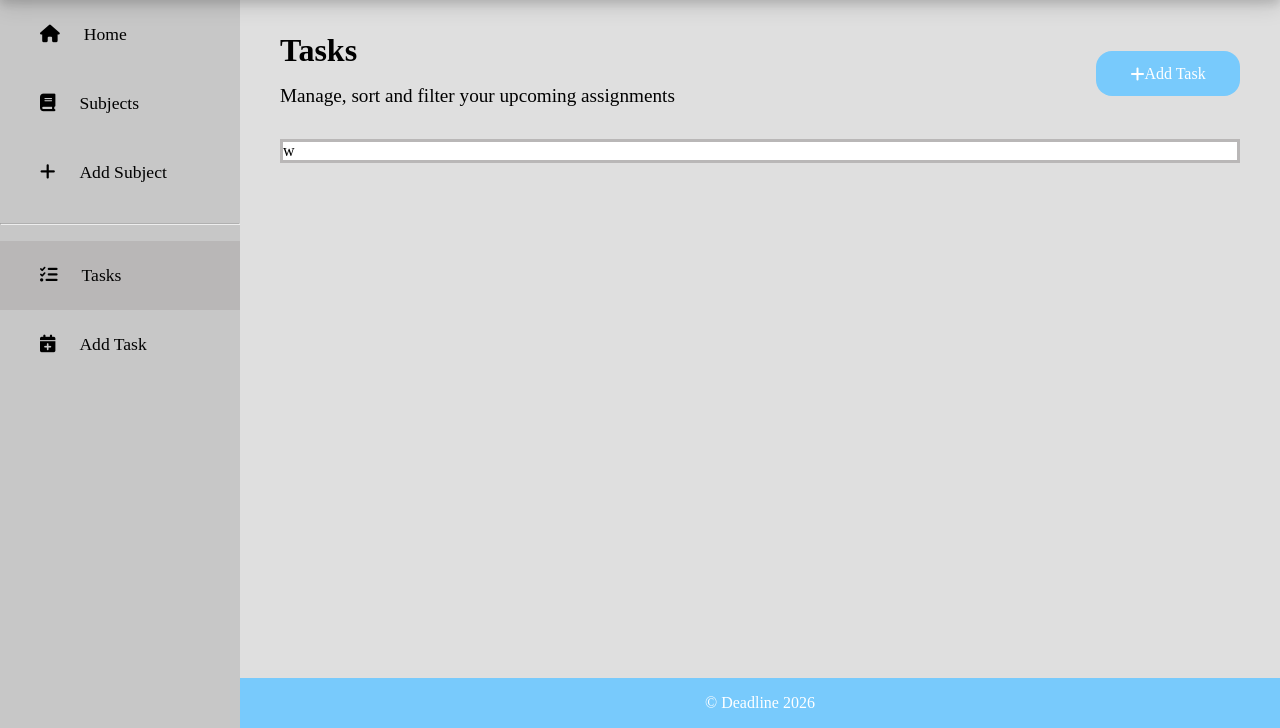
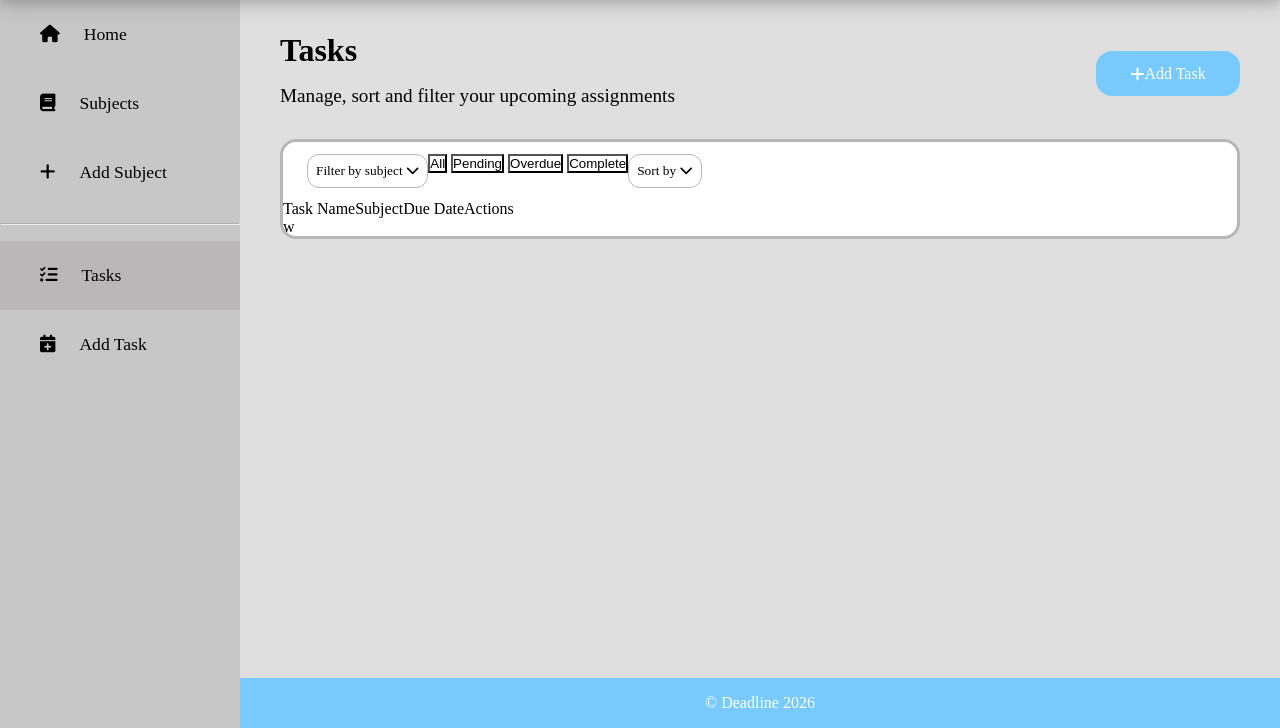
Before and after one commit to 23062bhs/deadline, a Flask app: page /tasks in a window 1280 px wide. Shown: the part 72-800 px from the top of the page. Run offline with Flask 3, Linux system fonts and the light colour scheme; data comes from the database, SQL or seed files in the repository; both versions use the stored data as it was after the commit; some libraries are stand-ins or nearby versions; some web fonts are replaced.

Commit message:
started working on task list by adding buttons

```diff
--- a/static/script.js
+++ b/static/script.js
@@ -1,6 +1,6 @@
 // allows menu button to show task dropdown on click
 function toggleMenu(event, button) {
-    event.stopPropagation(); // stops the click from bubbling up to window.onclick, which would immediately close the dropdown I'm trying to open
+    event.stopPropagation(); // stops the click from propagating up to window.onclick, which would immediately close the dropdown I'm trying to open
     const dropdown = button.nextElementSibling;
 
     const isHidden = window.getComputedStyle(dropdown).display === 'none';
--- a/static/style.css
+++ b/static/style.css
@@ -705,10 +705,48 @@ td {
 
 /* tasks page */
 .task-list-container {
+    font-family: 'Satoshi';
     margin-top: 2rem;
-    border: #b9b7b7 0.2rem solid;
+    border: #b7b7b7 0.2rem solid;
+    border-radius: 1rem;
+}
+
+.tasks-toolbar {
+    background-color: #ffffff;
+    padding: 0.75rem 0 0.75rem 1.5rem;
+    border-top-left-radius: 0.85rem;
+    border-top-right-radius: 0.85rem;
+    display: flex;
+}
+
+.filter-subject-btn {
+    font-family: 'Satoshi';
+    background-color: #ffffff;
+    padding: 0.5rem;
+    border-radius: 0.75rem;
+    border: #b7b7b7 0.1rem solid;
+}
+
+.status-btn {
+    background-color: #ffffff;
+}
+
+.sort-btn {
+    font-family: 'Satoshi';
+    background-color: #ffffff;
+    padding: 0.5rem;
+    border-radius: 0.75rem;
+    border: #b7b7b7 0.1rem solid;
+
+}
+
+.list-headers {
+    background-color: #ffffff;
+    display: flex;
 }
 
 .task-list {
     background-color: #ffffff;
+    border-bottom-left-radius: 0.85rem;
+    border-bottom-right-radius: 0.85rem;
 }
--- a/templates/tasks.html
+++ b/templates/tasks.html
@@ -18,7 +18,20 @@
 <!-- task list -->
 <div class="task-list-container">
     <div class="tasks-toolbar">
-
+        <button class="filter-subject-btn">Filter by subject <i class="fa-solid fa-chevron-down"></i></button>
+        <div class="status-options">
+            <button class="status-btn">All</button>
+            <button class="status-btn">Pending</button>
+            <button class="status-btn">Overdue</button>
+            <button class="status-btn">Complete</button>
+        </div>
+        <button class="sort-btn">Sort by <i class="fa-solid fa-chevron-down"></i></button>
+    </div>
+    <div class="list-headers">
+        <p>Task Name</p>
+        <p>Subject</p>
+        <p>Due Date</p>
+        <p>Actions</p>
     </div>
     <div class="task-list">
         {% if tasks %}
```
Also changed, not shown: deadline.db.
